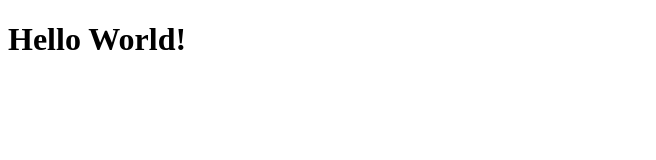
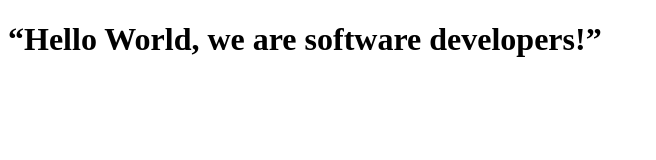
Before and after one commit to DevaWinner/Microverse-challenge-2, a plain HTML site: page fcc-test-suite-template-master/index.html in a window 1280 px wide. Shown: the whole page, without its empty margins (0-656 px from the left). Drawn offline with Linux system fonts and the light colour scheme.

Commit message:
Initial Commit

```diff
--- a/fcc-test-suite-template-master/index.html
+++ b/fcc-test-suite-template-master/index.html
@@ -9,7 +9,7 @@
   <body>
     <script src="https://cdn.freecodecamp.org/testable-projects-fcc/v1/bundle.js"></script>
     <h1>
-      Hello World!
+      “Hello World, we are software developers!”
     </h1>
     <!--
 
```
